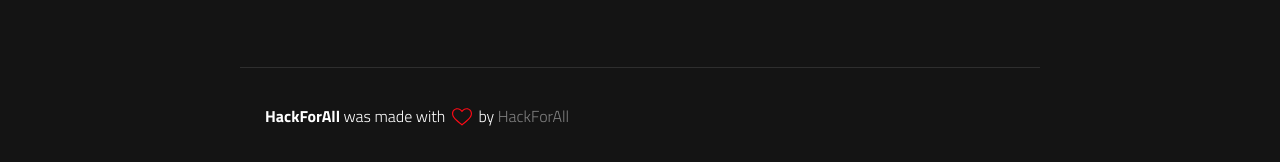
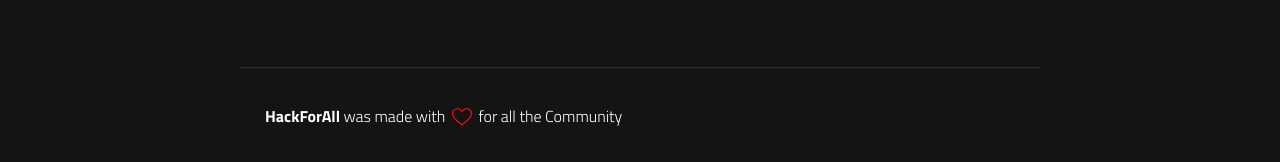
Before and after one commit to hackforall/hackforall.github.io, a Jekyll site: the page built from index.html, in a window 1280 px wide and 900 px high, scrolled down 674 px. Shown: the part 735-897 px from the top of the window. Built offline with Jekyll 4.4.1, drawn with Linux system fonts in a browser that asks for light colours; a script that is not in the unit is left out.

Commit message:
Update footer.html

```diff
--- a/_includes/footer.html
+++ b/_includes/footer.html
@@ -1,8 +1,6 @@
 <footer>
-
-    <!--{% include links.html %}-->
     <p>
-        <span>HackForAll</span> was made with <svg class="love"><use xlink:href="#icon-heart"></use></svg> by <a href="https://prueba" target="_blank" class="creator">HackForAll</a>
+        <span>HackForAll</span> was made with <svg class="love"><use xlink:href="#icon-heart"></use></svg> for all the Community
     </p>
 </footer>
 
```
